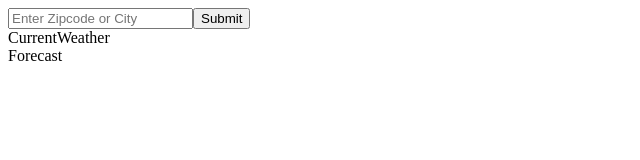
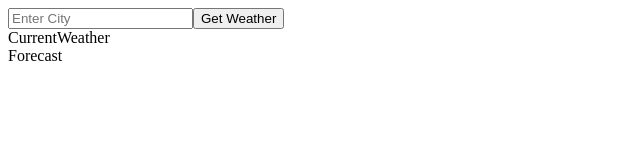
Before and after one commit to wrvines/reactweatherapp, a React (Create React App) app: page / in a window 1280 px wide. Shown: the top 160 px of the page, without its empty margins (0-640 px from the left). Built offline with nearby package versions, Linux system fonts and the light colour scheme; no server answers.

Commit message:
got search to work for cities

```diff
--- a/src/components/CurrentWeather/CurrentWeather.js
+++ b/src/components/CurrentWeather/CurrentWeather.js
@@ -1,7 +1,30 @@
+import axios from "axios";
 import React from "react";
 import "./CurrentWeather.css";
 
-function CurrentWeather() {
+function CurrentWeather({ lat, long }) {
+  const baseUrl = "https://api.openweathermap.org/data/3.0/onecall";
+  const apiKey = "3bc574a245ec78a822b5ac520c18060d";
+
+  // const [currentWeather, setCurrentWeather] = React.useState("");
+
+  // console.log(
+  //   `${baseUrl}?lat=${lat}&lon=${long}&appid=${apiKey}&units=imperial`
+  // );
+  // // `${baseUrl}?lat=${lat}&lon=${long}&appid=${apiKey}&units=imperial`
+  // //https://api.openweathermap.org/data/3.0/onecall?lat=39.7392364&lon=-104.984862&appid=3bc574a245ec78a822b5ac520c18060d&exclude=minutely,hourly,alerts&units=imperial
+
+  // React.useEffect(() => {
+  //   axios
+  //     .get(
+  //       `${baseUrl}?lat=${lat}&lon=${long}&appid=${apiKey}&units=imperial`
+  //       // `${baseUrl}?appid=${apiKey}&units=imperial&lat=${lat}&long=${long}`
+  //     )
+  //     .then((res) => {
+  //       console.log(res);
+  //     })
+  //     .catch((err) => console.log(err));
+  // }, []);
   return <div>CurrentWeather</div>;
 }
 
--- a/src/pages/Weather/Weather.js
+++ b/src/pages/Weather/Weather.js
@@ -4,50 +4,42 @@ import CurrentWeather from "../../components/CurrentWeather/CurrentWeather";
 import Forecast from "../../components/Forecast/Forecast";
 
 function Weather() {
-  const baseUrl = process.env.REACT_WEATHER_BASE_URL;
-  const apiKey = process.env.REACT_WEATHER_API_KEY;
-  const locationBaseUrl = process.env.REACT_GEOCODE_BASE_URL;
+  const baseUrl = "https://api.openweathermap.org/data/3.0/onecall";
+  const apiKey = "3bc574a245ec78a822b5ac520c18060d";
+  const locationBaseUrl = "http://api.openweathermap.org/geo/1.0/direct";
 
   const [location, setLocation] = React.useState("");
   const [lat, setLat] = React.useState("");
   const [long, setLong] = React.useState("");
 
-  const handleSearch = (e) => {
-    e.preventDefault();
-    // console.log(e.target.value);
-    setLocation(e.target.value);
-  };
-
   const handleLocation = (e) => {
     e.preventDefault();
+    // console.log(location);
+    // console.log(`${locationBaseUrl}?q=${location}&appid=${apiKey}`);
     //http: api.openweathermap.org/geo/1.0/direct?q=casper&appid=3bc574a245ec78a822b5ac520c18060d
-    // console.log(e.target.value);
+
     axios
       .get(`${locationBaseUrl}?q=${location}&appid=${apiKey}`)
       .then((res) => {
-        console.log(res);
+        // console.log(res.data[0].lon);
+        setLat(res.data[0].lat);
+        setLong(res.data[0].lon);
       })
       .catch((err) => console.log(err));
   };
-
-  //   axios
-  //     .get(`${locationBaseUrl}?q=${location}&appid=${apiKey}`)
-  //     .then((res) => {
-  //       console.log(res);
-  //     })
-  //     .catch((err) => console.log(err));
 
   return (
     <div>
       <form onSubmit={handleLocation}>
         <input
-          onChange={handleSearch}
-          placeholder="Enter Zipcode or City"
+          type="text"
+          onChange={(e) => setLocation(e.target.value)}
+          placeholder="Enter City"
           value={location}
         />
-        <input type="submit" value="Submit" />
+        <button type="submit">Get Weather</button>
       </form>
-      <CurrentWeather />
+      <CurrentWeather lat={lat} long={long} />
       <Forecast />
     </div>
   );
```
Also changed, not shown: 1 other file (tests, documents, lock files or other folders).
